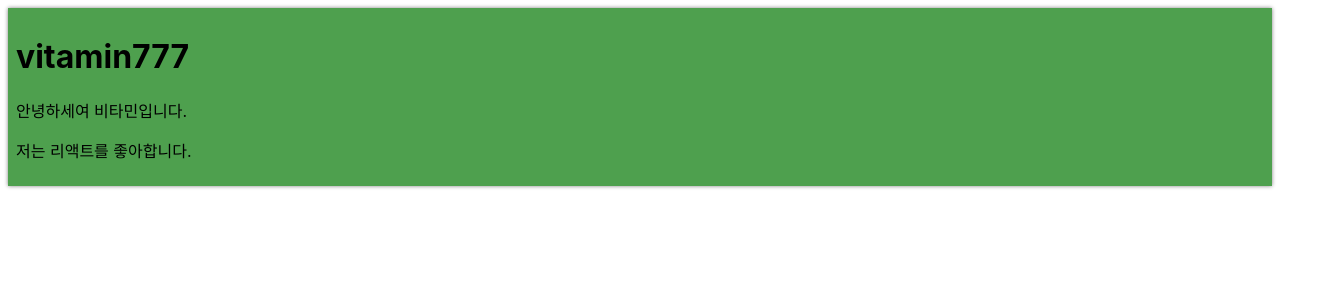
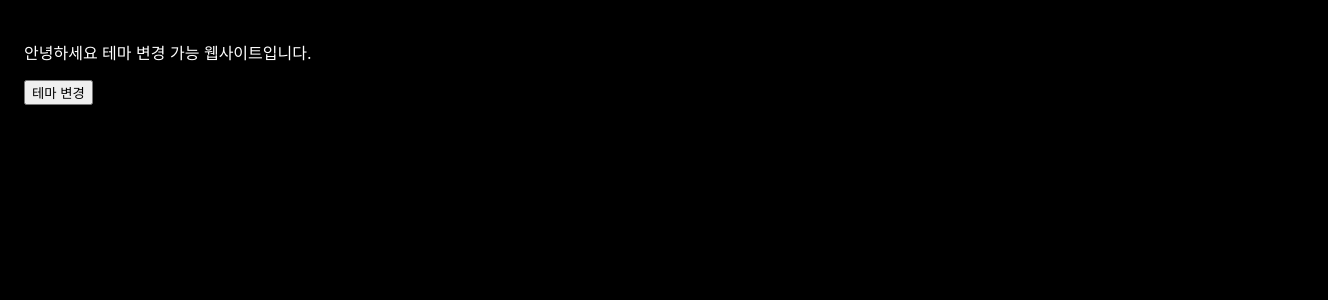
Before and after one commit to qhrdmaaksen/firstMeetReact, a React (Create React App) app: page / in a window 1280 px wide. Shown: the top 300 px of the page, 1328 px wide, since content can reach past the window. Built offline with nearby package versions, Linux system fonts and the light colour scheme.

Commit message:
feat: theme change / useContext

```diff
--- a/src/index.js
+++ b/src/index.js
@@ -20,6 +20,7 @@
 import CalculatorTemperature from "./lecture12temperatureWater/CalculatorTemperature";
 import SignUpDialog from "./etc/children_dialog/SignUpDialog";
 import ProfileCard from "./lecture13Card/ProfileCard";
+import DarkOrLight from "./lecture14Context/DarkOrLight";
 
 /*const root = ReactDOM.createRoot(document.getElementById('root'));
 root.render(
@@ -38,13 +39,21 @@
 );
 */
 
-// 카드 만들어보기
+// Context 사용해 테마 변경
+ReactDOM.render(
+    <React.StrictMode>
+      <DarkOrLight />
+    </React.StrictMode>
+    , document.getElementById('root')
+)
+
+/*// 카드 만들어보기
 ReactDOM.render(
     <React.StrictMode>
       <ProfileCard/>
     </React.StrictMode>
     , document.getElementById('root')
-)
+)*/
 
 /*// props chain children dialog
 ReactDOM.render(
--- /dev/null
+++ b/src/lecture14Context/DarkOrLight.jsx
@@ -0,0 +1,23 @@
+import {useCallback, useState} from "react";
+import ThemeContext from "./ThemeContext";
+import MainContext from "./MainContext";
+
+const DarkOrLight = (props) => {
+
+	const [theme, setTheme] = useState('light')
+
+	const toggleTheme = useCallback(() => {
+		if(theme === 'light') {
+			setTheme('dark')
+		} else if (theme === 'dark') {
+			setTheme('light')
+		}
+	}, [theme])
+
+	return (
+			<ThemeContext.Provider value={{theme, toggleTheme}}>
+				<MainContext />
+			</ThemeContext.Provider>
+	)
+}
+export default DarkOrLight
--- /dev/null
+++ b/src/lecture14Context/MainContext.jsx
@@ -0,0 +1,23 @@
+import {useState} from "react";
+import ThemeContext from "./ThemeContext";
+
+const MainContent = (props) => {
+
+	const {theme, toggleTheme} = useState(ThemeContext)
+
+	return (
+			<div
+				style={{
+					width: '100vw',
+					height: '100vh',
+					padding: '1.5rem',
+					backgroundColor: theme === "light" ? "white" : "black",
+					color: theme === "light" ? "black" : "white"
+				}}
+			>
+				<p>안녕하세요 테마 변경 가능 웹사이트입니다.</p>
+				<button onClick={toggleTheme}>테마 변경</button>
+			</div>
+	)
+}
+export default MainContent
--- /dev/null
+++ b/src/lecture14Context/ThemeContext.jsx
@@ -0,0 +1,5 @@
+import React from 'react'
+const ThemeContext = React.createContext();
+ThemeContext.displayName = "ThemeContext";
+
+export default ThemeContext ;
```
